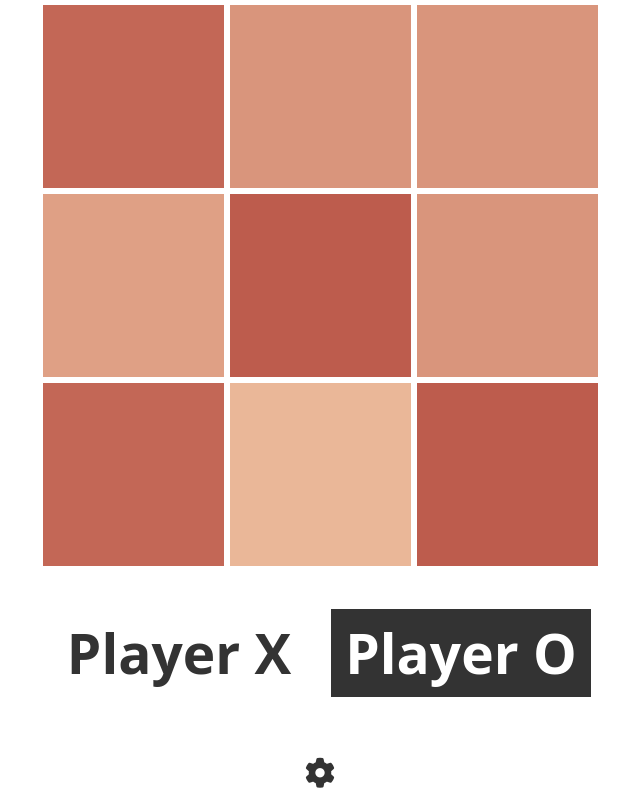
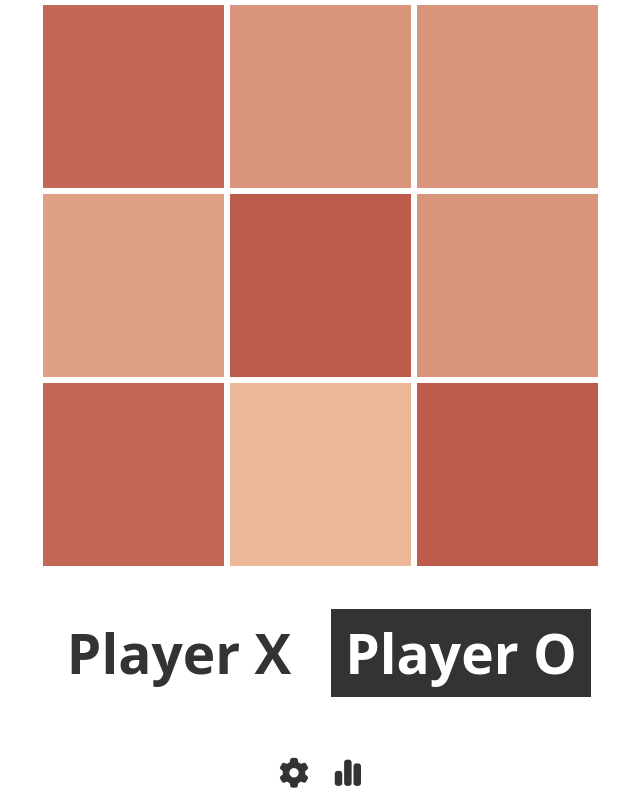
Before and after one commit to Carolista/tic-tac-toe, a React (Vite) app: page / in a window 1280 px wide. Shown: the part 180-980 px from the top of the page, without its empty margins (320-960 px from the left). Built offline with nearby package versions, Linux system fonts and the light colour scheme; a web font is replaced by a local one.

Commit message:
added localStorage and stats modal

```diff
--- a/index.html
+++ b/index.html
@@ -13,7 +13,7 @@
 			crossorigin="anonymous"></script>
 		<title>Tic Tac Toe</title>
 	</head>
-	<body style="background-color: white">
+	<body>
 		<div id="root"></div>
 		<div id="modal-root"></div>
 		<script type="module" src="/src/main.jsx"></script>
--- a/src/App.jsx
+++ b/src/App.jsx
@@ -10,20 +10,32 @@ import CurrentPlayerContext from './contexts/CurrentPlayerContext.js';
 import CurrentPaletteContext from './contexts/CurrentPaletteContext';
 import { getRandomElement } from './shared/utils';
 import { palettes } from './shared/colors';
+import StatsModal from './components/StatsModal.jsx';
 
 // POSSIBLE FUTURE UPDATES
-// TODO: add localStorage for saving settings for next time
 // TODO: provide stats on past games using localStorage
 // TODO: make some palettes unavailable and
 // unlock them at intervals as user plays more games
 
 function App() {
+	let initialPalette =
+		JSON.parse(localStorage.getItem('palette')) || getRandomElement(palettes);
+	let initialMode = JSON.parse(localStorage.getItem('darkMode')) || false;
+	let initialGamesPlayed = JSON.parse(localStorage.getItem('gamesPlayed')) || 0;
+	let initialGamesWonByX = JSON.parse(localStorage.getItem('gamesWonByX')) || 0;
+	let initialGamesWonByO = JSON.parse(localStorage.getItem('gamesWonByO')) || 0;
+
 	const [currentPlayer, setCurrentPlayer] = useState(
 		['X', 'O'][Math.floor(Math.random() * 2)]
 	);
 	const [showSettingsModal, setShowSettingsModal] = useState(false);
-	const [currentPalette, setCurrentPalette] = useState(getRandomElement(palettes));
-	const [darkMode, setDarkMode] = useState(false);
+	const [showStatsModal, setShowStatsModal] = useState(false);
+	const [currentPalette, setCurrentPalette] = useState(initialPalette);
+	const [darkMode, setDarkMode] = useState(initialMode);
+
+	const [gamesPlayed, setGamesPlayed] = useState(initialGamesPlayed);
+	const [gamesWonByX, setGamesWonByX] = useState(initialGamesWonByX);
+	const [gamesWonByO, setGamesWonByO] = useState(initialGamesWonByO);
 
 	// Handle topmost level of DOM so that viewport also matches
 	useEffect(() => {
@@ -35,25 +47,59 @@ function App() {
 			.classList.remove(darkMode ? 'light-mode' : 'dark-mode');
 	}, [darkMode]);
 
-	const handleOpenModal = () => setShowSettingsModal(true);
+	useEffect(() => {
+		localStorage.setItem('palette', JSON.stringify(currentPalette));
+	}, [currentPalette]);
 
-	const handleCloseModal = () => setShowSettingsModal(false);
+	useEffect(() => {
+		localStorage.setItem('darkMode', JSON.stringify(darkMode));
+	}, [darkMode]);
+
+	useEffect(() => {
+		localStorage.setItem('gamesPlayed', JSON.stringify(gamesPlayed));
+	}, [gamesPlayed]);
+
+	useEffect(() => {
+		localStorage.setItem('gamesWonByX', JSON.stringify(gamesWonByX));
+	}, [gamesWonByX]);
+
+	useEffect(() => {
+		localStorage.setItem('gamesWonByO', JSON.stringify(gamesWonByO));
+	}, [gamesWonByO]);
+
+	const handleOpenSettingsModal = () => setShowSettingsModal(true);
+	const handleCloseSettingsModal = () => setShowSettingsModal(false);
+
+	const handleOpenStatsModal = () => setShowStatsModal(true);
+	const handleCloseStatsModal = () => setShowStatsModal(false);
 
 	return (
 		<div id="window" className={darkMode ? 'dark-mode' : 'light-mode'}>
-			<CurrentPaletteContext.Provider value={{ currentPalette, setCurrentPalette }}>
-				<CurrentPlayerContext.Provider value={{ currentPlayer, setCurrentPlayer }}>
+			<CurrentPaletteContext.Provider
+				value={{ currentPalette, setCurrentPalette }}>
+				<CurrentPlayerContext.Provider
+					value={{ currentPlayer, setCurrentPlayer }}>
 					<DarkModeContext.Provider value={{ darkMode, setDarkMode }}>
 						<Header />
-						<Main />
+						<Main
+							gamesPlayedPair={{ gamesPlayed, setGamesPlayed }}
+							gamesWonByXPair={{ gamesWonByX, setGamesWonByX }}
+							gamesWonByOPair={{ gamesWonByO, setGamesWonByO }}
+						/>
 						{showSettingsModal &&
 							createPortal(
-								<SettingsModal
-									closeModal={handleCloseModal}
-								/>,
+								<SettingsModal closeModal={handleCloseSettingsModal} />,
 								document.getElementById('modal-root')
 							)}
-						<Footer openModal={handleOpenModal} />
+						{showStatsModal &&
+							createPortal(
+								<StatsModal closeModal={handleCloseStatsModal} />,
+								document.getElementById('modal-root')
+							)}
+						<Footer
+							openSettingsModal={handleOpenSettingsModal}
+							openStatsModal={handleOpenStatsModal}
+						/>
 					</DarkModeContext.Provider>
 				</CurrentPlayerContext.Provider>
 			</CurrentPaletteContext.Provider>
--- a/src/components/Footer.jsx
+++ b/src/components/Footer.jsx
@@ -1,8 +1,9 @@
-const Footer = ({ openModal }) => {
+const Footer = ({ openSettingsModal, openStatsModal }) => {
 	return (
 		<footer>
-			<div id="settings-gear" className="wobble">
-				<i className="fa-solid fa-gear fa-lg" onClick={openModal} />
+			<div id="settings-icons">
+				<i className="wobble fa-solid fa-gear fa-lg" onClick={openSettingsModal} />
+				<i className="wobble fa-solid fa-chart-simple fa-lg" onClick={openStatsModal} />
 			</div>
 		</footer>
 	);
--- a/src/components/Main.jsx
+++ b/src/components/Main.jsx
@@ -7,7 +7,12 @@ import CurrentPlayerContext from '../contexts/CurrentPlayerContext.js';
 import Players from './gameplay/Players';
 import CurrentPaletteContext from '../contexts/CurrentPaletteContext.js';
 
-const Main = () => {
+const Main = ({ gamesPlayedPair, gamesWonByXPair, gamesWonByOPair }) => {
+
+    const { gamesPlayed, setGamesPlayed } = gamesPlayedPair;
+    const { gamesWonByX, setGamesWonByX } = gamesWonByXPair;
+    const { gamesWonByO, setGamesWonByO } = gamesWonByOPair;
+
 	const { currentPlayer, setCurrentPlayer } = useContext(CurrentPlayerContext);
 	const { currentPalette } = useContext(CurrentPaletteContext);
 
@@ -15,6 +20,24 @@ const Main = () => {
 	const [markCount, setMarkCount] = useState(0);
 	const [winner, setWinner] = useState(null);
 	const [showGameOverModal, setShowGameOverModal] = useState(false);
+
+    useEffect(() => {
+        updateColors();
+        // eslint-disable-next-line
+    }, [currentPalette]);
+
+        useEffect(() => {
+        if (currentPlayer && !winner) checkForWinner();
+        // eslint-disable-next-line
+    }, [squareValues]);
+
+    useEffect(() => {
+        if (winner) {
+            setGamesPlayed(gamesPlayed + 1)
+            winner == 'X' ? setGamesWonByX(gamesWonByX + 1) : setGamesWonByO(gamesWonByO + 1);
+            setShowGameOverModal(true);
+        }
+    }, [winner]);
 
 	function getNewSquareValues() {
 		let newSquareValues = [];
@@ -39,12 +62,7 @@ const Main = () => {
 		setSquareValues(newSquareValues);
 	}
 
-	useEffect(() => {
-        updateColors();
-        // eslint-disable-next-line
-	}, [currentPalette]);
-
-	const createNewGame = () => {
+	function createNewGame () {
 		setWinner(null);
 		setSquareValues(getNewSquareValues());
 		setMarkCount(0);
@@ -57,11 +75,12 @@ const Main = () => {
 	};
 
 	const handleNoWinner = () => {
+        setGamesPlayed(gamesPlayed + 1)
 		setShowGameOverModal(true);
 		setCurrentPlayer(null);
 	};
 
-	const checkForWinner = () => {
+	function checkForWinner() {
 		let haveWinner = false;
 		let winOptions = ['XXX', 'OOO'];
 		let b = squareValues;
@@ -90,16 +109,7 @@ const Main = () => {
 		}
 	};
 
-	useEffect(() => {
-        if (currentPlayer && !winner) checkForWinner();
-        // eslint-disable-next-line
-	}, [squareValues]);
 
-	useEffect(() => {
-		if (winner) {
-			setShowGameOverModal(true);
-		}
-	}, [winner]);
 
 	const handlePlayerMark = id => {
 		if (!winner && !squareValues[id].mark) {
--- /dev/null
+++ b/src/components/StatsModal.jsx
@@ -0,0 +1,43 @@
+import Modal from './Modal';
+
+const StatsModal = ({ closeModal }) => {
+	let gamesPlayed = JSON.parse(localStorage.getItem('gamesPlayed')) || 0;
+	let gamesWonByX = JSON.parse(localStorage.getItem('gamesWonByX')) || 0;
+	let percentWonByX = gamesPlayed ? Math.round((100 * gamesWonByX) / gamesPlayed) : 0;
+	let gamesWonByO = JSON.parse(localStorage.getItem('gamesWonByO')) || 0;
+	let percentWonByO = gamesPlayed ? Math.round((100 * gamesWonByO) / gamesPlayed) : 0;
+	let draws = gamesPlayed - gamesWonByX - gamesWonByO;
+	let percentDraws = gamesPlayed ? Math.round((100 * draws) / gamesPlayed) : 0;
+
+	return (
+		<Modal id="stats-modal" align="middle" closeModal={closeModal}>
+			<div id="stats-content">
+				<h2>Statistics</h2>
+				<table id="stats-table">
+					<tr>
+						<td>Games Played:</td>
+						<td>{gamesPlayed}</td>
+						<td></td>
+					</tr>
+					<tr>
+						<td>Games won by Player X:</td>
+						<td>{gamesWonByX}</td>
+						<td>({percentWonByX}%)</td>
+					</tr>
+					<tr>
+						<td>Games won by Player O:</td>
+						<td>{gamesWonByO}</td>
+						<td>({percentWonByO}%)</td>
+					</tr>
+					<tr>
+						<td>Draws:</td>
+						<td>{draws}</td>
+						<td>({percentDraws}%)</td>
+					</tr>
+				</table>
+			</div>
+		</Modal>
+	);
+};
+
+export default StatsModal;
--- a/src/components/gameplay/Player.jsx
+++ b/src/components/gameplay/Player.jsx
@@ -14,10 +14,10 @@ const Player = ({ currentPlayer, isPlayerTurn }) => {
 		? 'dark-mode'
 		: 'light-mode';
 
-    // Had to handle this with JS because .scale-up was
+    // Had to handle this with JS because .scale-up:hover was
     // causing side effects when browser page was resizing
 	const handleMouseEnter = () => {
-		if (isPlayerTurn) setShouldScale(true);
+		if (currentPlayer && isPlayerTurn) setShouldScale(true);
         else setShouldScale(false);
 	};
 	const handleMouseLeave = () => {
@@ -26,7 +26,7 @@ const Player = ({ currentPlayer, isPlayerTurn }) => {
 
 	return (
 		<div
-			className={`player-container ${playerClass} ${shouldScale && 'scale-up'}`}
+			className={`player-container ${playerClass} ${shouldScale && "scale-up"}`}
 			onMouseEnter={handleMouseEnter}
 			onMouseLeave={handleMouseLeave}>
 			<h2>Player {currentPlayer}</h2>
--- a/src/global.css
+++ b/src/global.css
@@ -93,7 +93,8 @@ h2,
 	z-index: 11;
 }
 
-#settings-gear {
+#settings-icons {
+	gap: 2vw;
 	cursor: pointer;
 }
 
@@ -124,6 +125,33 @@ h2,
 
 .border-light {
 	border: 0.7vw solid white;
+}
+
+#stats-content {
+	flex-direction: column;
+}
+
+#stats-table {
+	font-family: 'Outfit', sans-serif;
+	font-weight: 400;
+	padding-top: 6px;
+	border: none;
+	outline: none;
+}
+
+tr:hover td {
+	color: #86b85a;
+}
+
+td {
+	padding: 5px 20px 5px 0;
+}
+td:first-child {
+	text-align: end;
+}
+td:last-child {
+	font-weight: 200;
+	padding: 5px 0;
 }
 
 @media screen and (min-width: 925px) {
```
Lines whose indentation alone changed are shown as unchanged.
